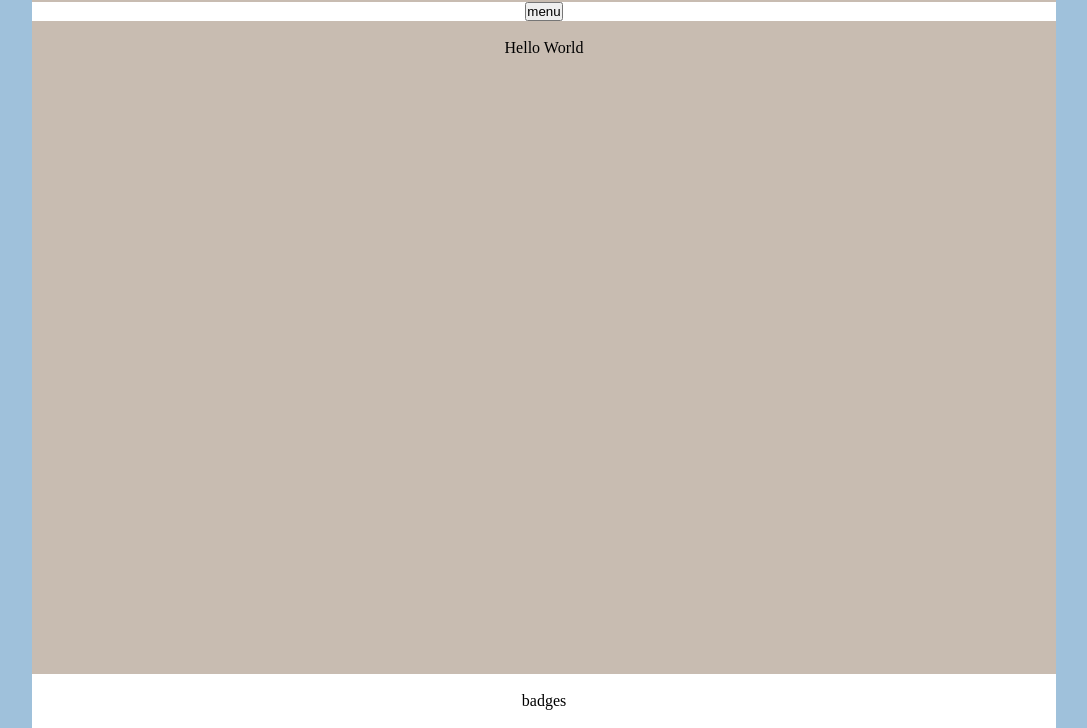
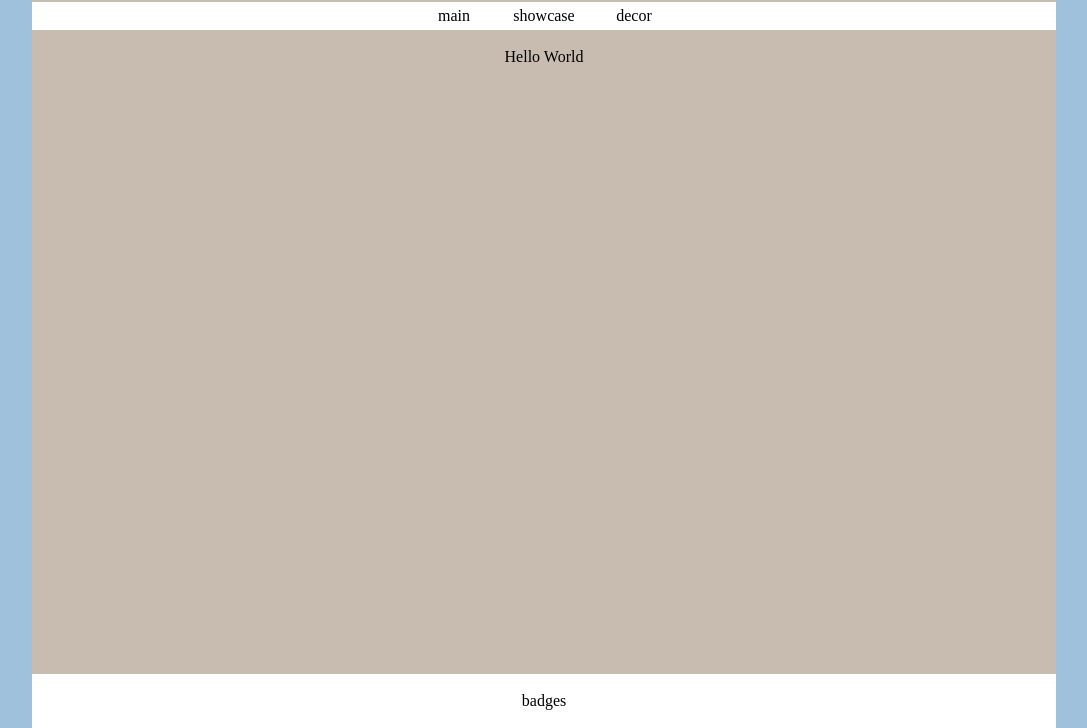
Before and after one commit to xipspace/xipspace.github.io, a plain HTML site: page index.html in a window 1280 px wide. Shown: the part 72-800 px from the top of the page, without its empty margins (96-1183 px from the left). Drawn offline with nearby package versions, Linux system fonts and the light colour scheme.

Commit message:
Setup navigation items

```diff
--- a/acid.css
+++ b/acid.css
@@ -22,6 +22,7 @@ body {
 
 nav {
 	background-color: #FFFFFF;
+	overflow: hidden;
 }
 
 article {
@@ -37,6 +38,19 @@ footer {
 
 /* elements */
 
+ul {
+	list-style-type: none;
+	display: flex;
+	justify-content: center;
+	user-select: none;
+}
+
+ul li {
+	display: list-item;
+	padding: 5px 5px;
+	width: 90px;
+}
+
 .banner {
 	font-family: Tahoma, Verdana, sans-serif;
 }
--- a/index.html
+++ b/index.html
@@ -40,9 +40,16 @@
 
 		<nav>
 			<div class="menu">
+				<!--
 				<button>
 					menu
 				</button>
+				-->
+				<ul>
+					<li>main</li>
+					<li>showcase</li>
+					<li>decor</li>
+				</ul>
 			</div>
 		</nav>
 
```
